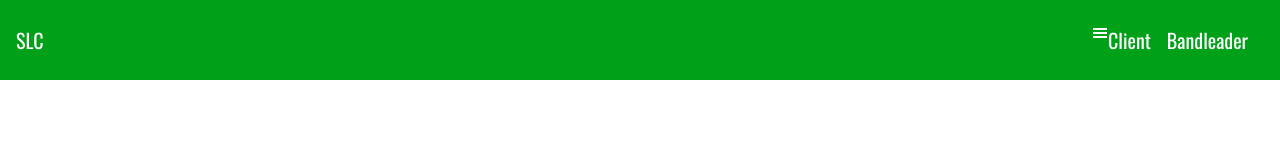
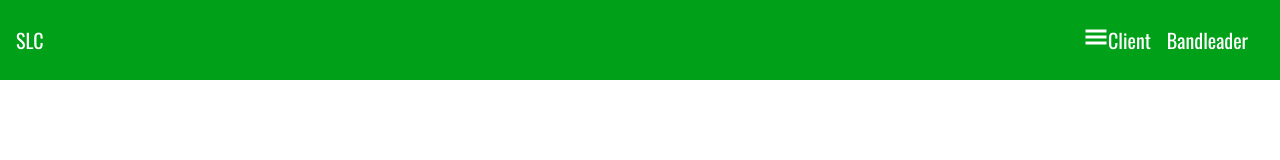
Before and after one commit to seanmcquaid/SetListCreator, a React (Create React App) app in the folder client/: page / in a window 1280 px wide. Shown: the top 160 px of the page. Built offline with nearby package versions, Linux system fonts and the light colour scheme.

Commit message:
removed commented out style

```diff
--- a/client/src/components/Navbar/Navbar.module.css
+++ b/client/src/components/Navbar/Navbar.module.css
@@ -42,10 +42,10 @@
     margin-right : 1rem;
 }
 
-/* .hamburgerMenu{
+.hamburgerMenu{
     display : none;
     font-size : 1.5rem;
-} */
+}
 
 @media(max-width : 750px){
     .rightNavLink, .navLinkButton{
```
